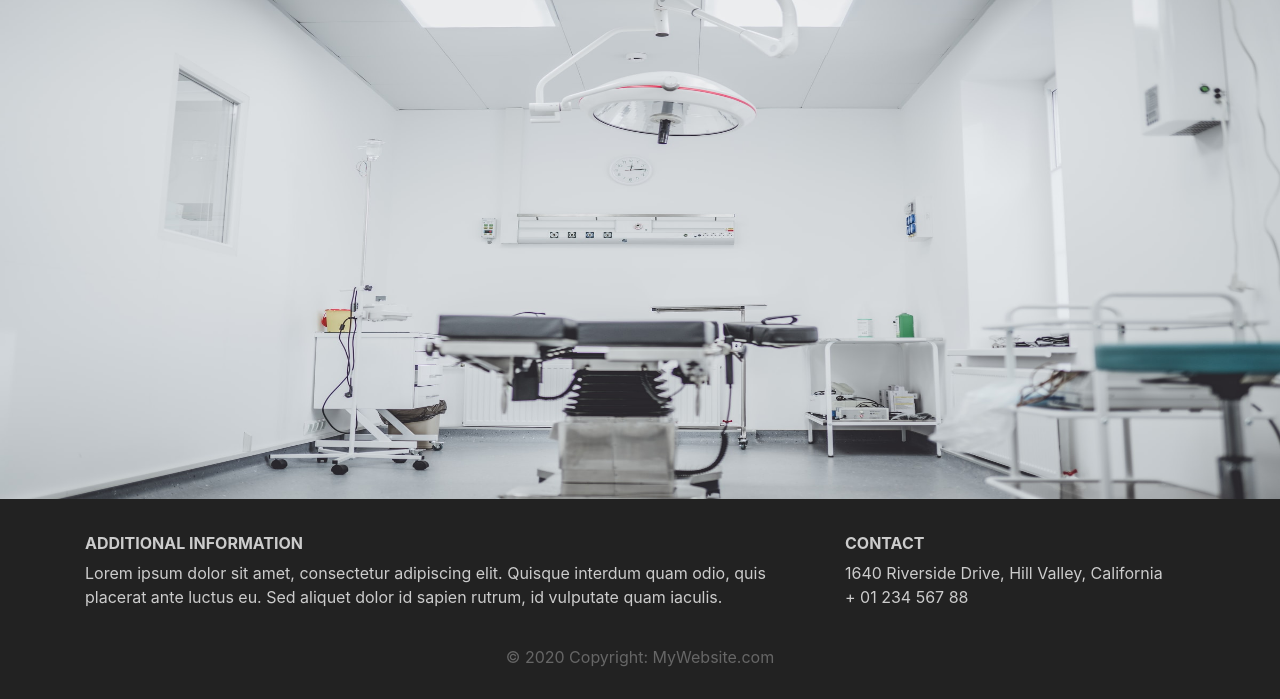
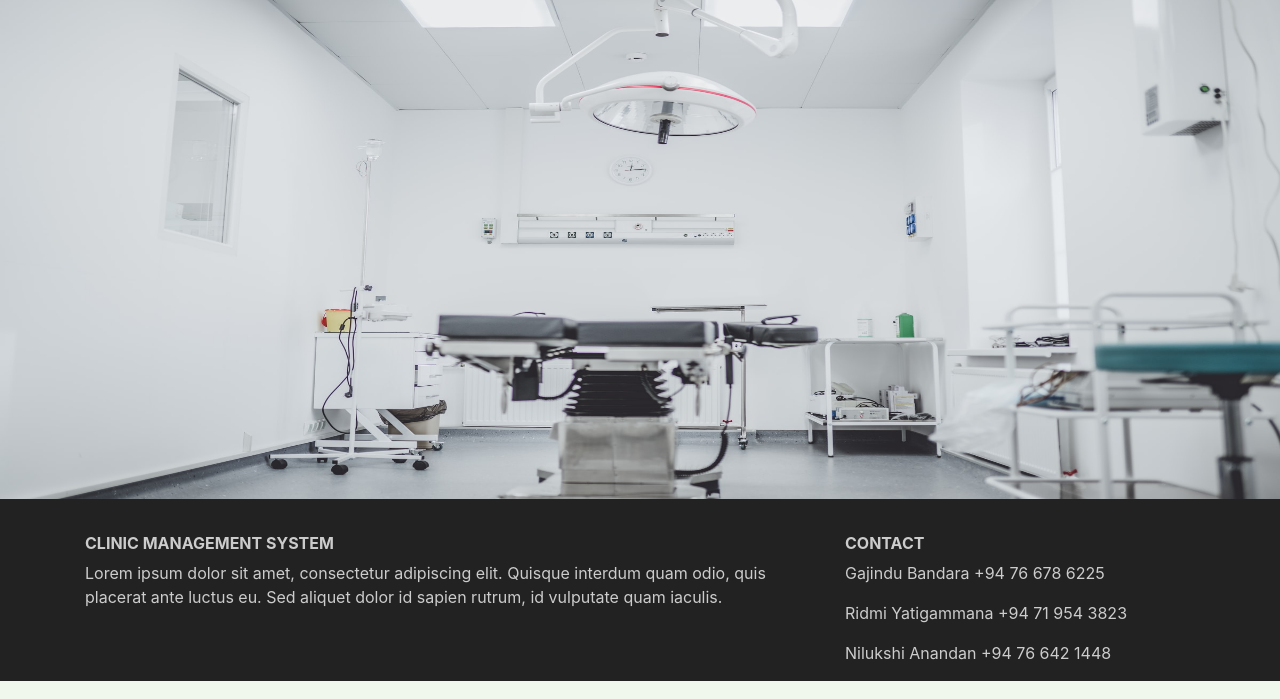
Before and after one commit to gajindubandara/Hospital-Managment-System, a PHP site: page /add.php in a window 1280 px wide. Shown: the part 1100-1799 px from the top of the page. Run offline with PHP 8.4, Linux system fonts and the light colour scheme; the visitor is signed in with stand-in values (Sample User, id 1).

Commit message:
Chanage footer data

```diff
--- a/nav & footer/footer.php
+++ b/nav & footer/footer.php
@@ -13,19 +13,20 @@
   <div class="container">
     <div class="row">
       <div class="col-lg-8 col-md-8 col-sm-12">
-        <h6 class="text-uppercase font-weight-bold">Additional Information</h6>
+        <h6 class="text-uppercase font-weight-bold">Clinic Management System</h6>
         <p>Lorem ipsum dolor sit amet, consectetur adipiscing elit. Quisque interdum quam odio, quis placerat
           ante luctus eu. Sed aliquet dolor id sapien rutrum, id vulputate quam iaculis.</p>
 
       </div>
       <div class="col-lg-4 col-md-4 col-sm-12">
         <h6 class="text-uppercase font-weight-bold">Contact</h6>
-        <p>1640 Riverside Drive, Hill Valley, California
-          <br/>+ 01 234 567 88
+          <p>Gajindu Bandara  +94 76 678 6225
+          <p>Ridmi Yatigammana  +94 71 954 3823
+          <p>Nilukshi Anandan  +94 76 642 1448
+
 
       </div>
     </div>
-    <div class="footer-copyright text-center">© 2020 Copyright: MyWebsite.com</div>
   </div>
 </footer>
 
```
